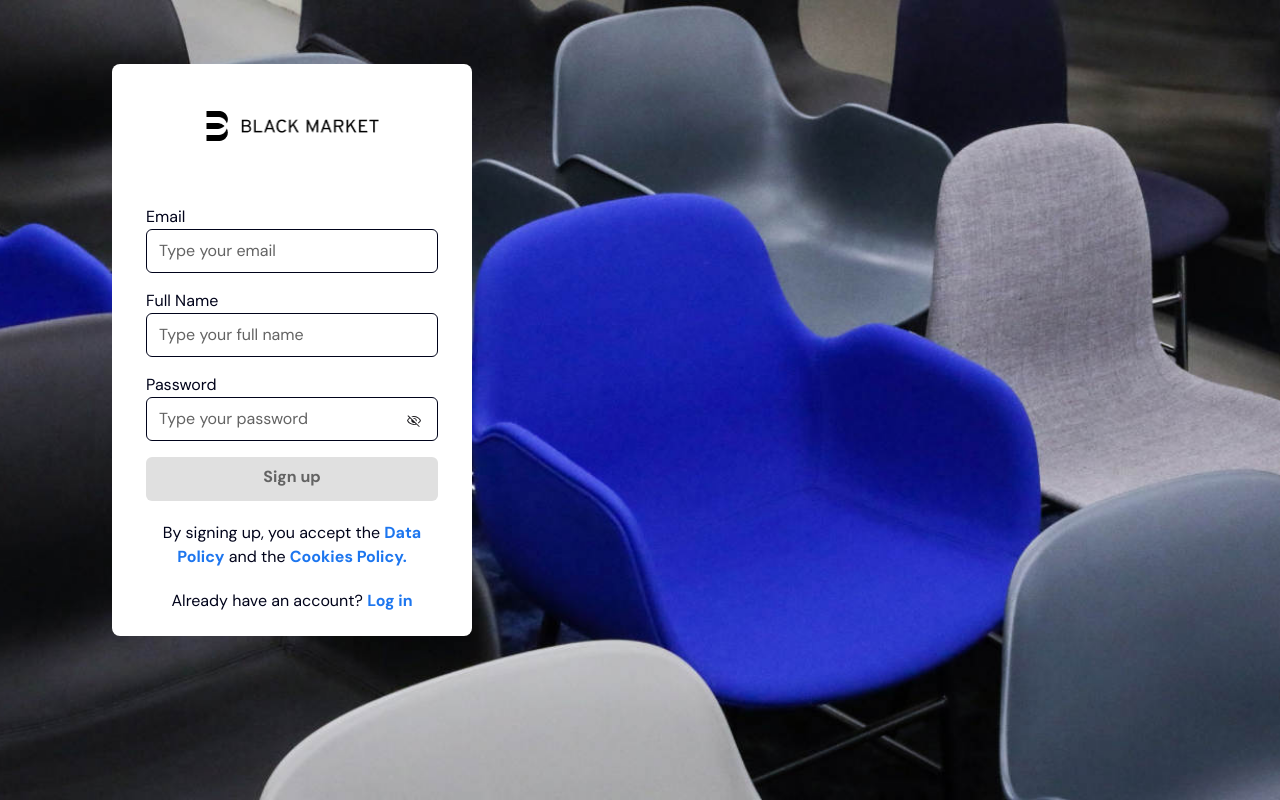
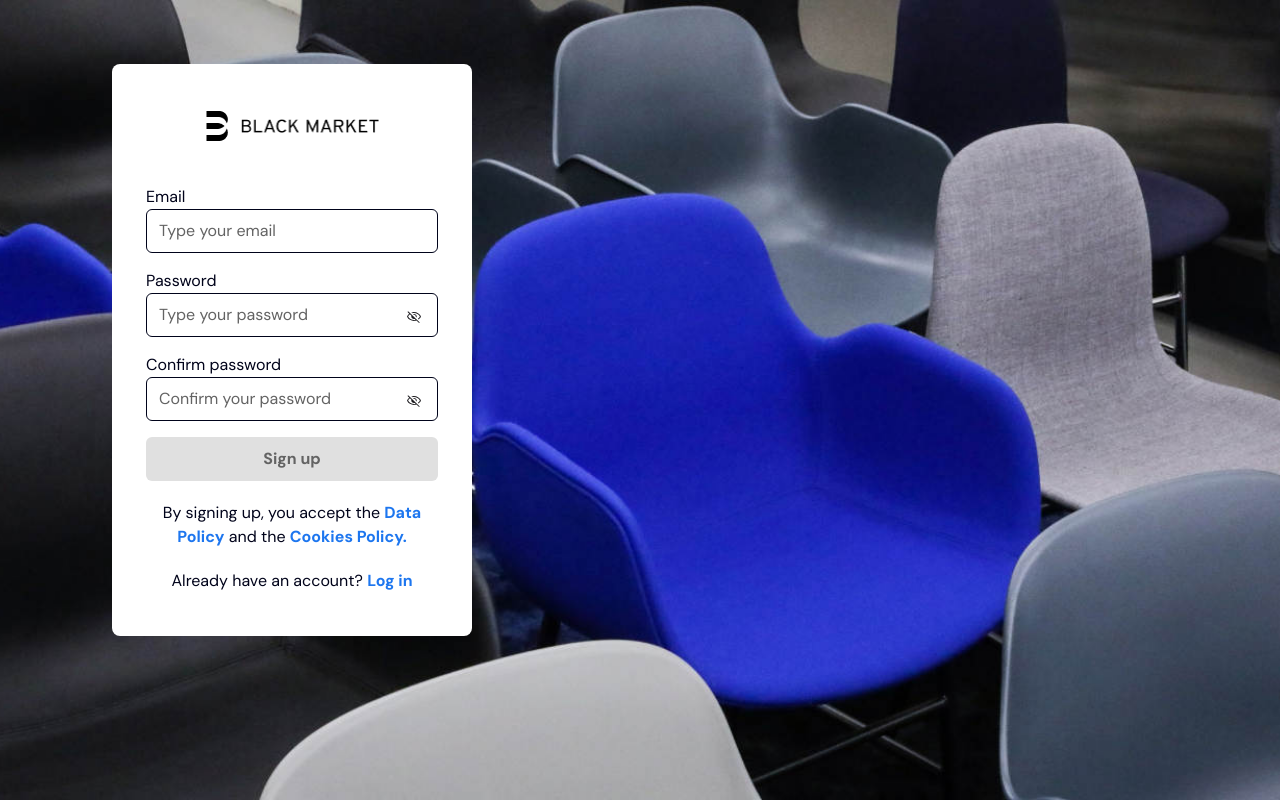
Before and after one commit to frankvielma/rs-blackmarket-fv, a Next.js app: page /signup in a window 1280 px wide. Built offline with nearby package versions, Linux system fonts and the light colour scheme.

Commit message:
Create button component and refactoring

```diff
--- a/app/login/page.tsx
+++ b/app/login/page.tsx
@@ -1,5 +1,5 @@
 'use client'
-
+import Link from 'next/link'
 import InputField from '@/components/InputField'
 import InputPassword from '@/components/InputPassword'
 import Logo from '@/components/Logo'
@@ -9,39 +9,57 @@ export default function Login() {
   return (
     <main className="flex h-[100vh] flex-col bg-[url('/images/bm_wallpaper.jpg')] bg-cover bg-center bg-no-repeat px-6 py-16 text-base text-dark-violet md:px-28">
       <div className="h-[366px] max-w-[328px] rounded-lg border-black bg-white px-[34px] md:h-[425px] md:max-w-[360px]">
-        <Logo />
+        <div className="pb-5 pt-[40px] md:p-[47px] md:pb-7">
+          <Logo />
+        </div>
+
         <form>
           <InputField
             type={'email'}
-            name={'email'}
+            id={'email'}
             label={'Email'}
             placeholder={'Type your email'}
           />
           <InputPassword
-            name={'password'}
+            id={'password'}
             label={'Password'}
             placeholder={'Type your password'}
           />
           <div className="flex flex-col">
-            <input
+            <Button
               type="submit"
-              value="Log in"
-              className="custom-focus custom-active btn-hover mx-[34px] h-[44px] w-auto rounded-md border border-dark-violet bg-dark-violet font-bold text-white"
-            />
+              variant="primary"
+              size="large"
+              option="default"
+              withIcon={false}
+            >
+              Log in
+            </Button>
           </div>
         </form>
-        <div className="pt-4 text-center md:pt-9">
-          <a
+        <div className="pt-4 text-center md:pt-8">
+          <Link
             href="/forgot-password"
             className="link-focus link-hover link-active mt-10"
           >
             I forgot my password.
-          </a>
+          </Link>
         </div>
       </div>
       <div className="mt-4 h-[121px] max-w-[328px] rounded-lg border-black bg-white md:h-[130px] md:max-w-[360px]">
-        <div className="mt-5 text-center">Don&apos;t have an account?</div>
-        <Button name={'Sign Up'} link={'/signup'} />
+        <div className="m-4 text-center">Don&apos;t have an account?</div>
+        <Link href="/signup" tabIndex={-1}>
+          <div className="mx-[34px] flex flex-col">
+            <Button
+              variant="outline"
+              size="large"
+              option="default"
+              withIcon={false}
+            >
+              Sign up
+            </Button>
+          </div>
+        </Link>
       </div>
     </main>
   )
--- a/app/signup/page.tsx
+++ b/app/signup/page.tsx
@@ -1,45 +1,63 @@
 'use client'
+import Link from 'next/link'
 import InputField from '@/components/InputField'
 import InputPassword from '@/components/InputPassword'
 import Logo from '@/components/Logo'
+import Button from '@/components/Button'
 
 export default function SignUp() {
   return (
     <main className="flex h-[100vh] flex-col bg-[url('/images/bm_wallpaper.jpg')] bg-cover bg-center bg-no-repeat px-6 py-16 text-base text-dark-violet md:px-28">
       <div className="h-[496px] max-w-[328px] rounded-lg border-black bg-white px-[34px] md:h-[572px] md:max-w-[360px]">
-        <Logo />
+        <div className="pb-5 pt-[40px] md:p-[47px] md:pb-7">
+          <Logo />
+        </div>
+
         <form>
           <InputField
             type={'email'}
-            name={'email'}
+            id={'email'}
             label={'Email'}
             placeholder={'Type your email'}
           />
-          <InputField
-            type={'text'}
-            name={'text'}
-            label={'Full Name'}
-            placeholder={'Type your full name'}
-          />
           <InputPassword
-            name={'password'}
+            id={'password1'}
             label={'Password'}
             placeholder={'Type your password'}
           />
+          <InputPassword
+            id={'password2'}
+            label={'Confirm password'}
+            placeholder={'Confirm your password'}
+          />
         </form>
-        <div className="btn-disabled mt-4 h-[44px] w-auto rounded-md pt-2 text-center">
-          Sign up
+
+        <div className="flex flex-col">
+          <Button
+            variant="primary"
+            size="large"
+            option="disabled"
+            withIcon={false}
+          >
+            Sign up
+          </Button>
         </div>
 
         <div className="mt-5 text-center">
           By signing up, you accept the{' '}
-          <a href="#" className="link-focus link-hover link-active">
+          <Link
+            href="/data_policy"
+            className="link-focus link-hover link-active"
+          >
             Data Policy
-          </a>{' '}
+          </Link>{' '}
           and the{' '}
-          <a href="#" className="link-focus link-hover link-active">
+          <Link
+            href="/cookies_policy"
+            className="link-focus link-hover link-active"
+          >
             Cookies Policy.
-          </a>
+          </Link>
         </div>
         <div className="mt-5 text-center">
           Already have an account?{' '}
--- a/components/Button.tsx
+++ b/components/Button.tsx
@@ -1,11 +1,29 @@
-import Link from 'next/link'
+interface Props extends React.ButtonHTMLAttributes<HTMLButtonElement> {
+  variant: 'primary' | 'outline'
+  size: 'small' | 'large'
+  option: 'default' | 'disabled'
+  withIcon: boolean
+}
 
-export default function Button({ name = '', link = '' }) {
-  return (
-    <Link href={link} className="focus:outline-none">
-      <div className="custom-focus custom-active custom-hover btn-hover mx-[34px] mt-4 h-[44px] w-auto rounded-md border border-dark-violet bg-white p-2 text-center font-bold text-black active:bg-hover">
-        <button className="focus:outline-none">{name}</button>
-      </div>
-    </Link>
-  )
+export default function Button({
+  variant,
+  size,
+  option,
+  withIcon,
+  ...props
+}: Props) {
+  const classbutton = `h-[44px] rounded-md border text-center font-bold
+    ${
+      variant === 'primary'
+        ? 'bg-black text-white border-none'
+        : 'bg-white text-black border-dark-violet'
+    }
+    ${
+      option === 'disabled'
+        ? 'btn-disabled outline-none cursor-not-allowed'
+        : 'custom-active custom-focus btn-hover active:bg-hover'
+    }
+    `
+
+  return <button type="button" {...props} className={classbutton} />
 }
--- a/components/InputField.tsx
+++ b/components/InputField.tsx
@@ -1,6 +1,6 @@
 export default function InputField({
   type = '',
-  name = '',
+  id = '',
   label = '',
   placeholder = '',
 }) {
@@ -10,7 +10,7 @@ export default function InputField({
         {label}
       </label>
       <input
-        name={name}
+        id={id}
         placeholder={placeholder}
         className="custom-input custom-focus custom-hover custom-active md:h-[44px]"
         type={type}
--- a/components/InputPassword.tsx
+++ b/components/InputPassword.tsx
@@ -2,7 +2,7 @@ import Image from 'next/image'
 import { useState } from 'react'
 
 export default function InputPassword({
-  name = '',
+  id = '',
   label = '',
   placeholder = '',
 }) {
@@ -19,7 +19,7 @@ export default function InputPassword({
       <div className="flex flex-col">
         <input
           className="custom-input custom-focus custom-hover custom-active md:h-[44px]"
-          name={name}
+          id={id}
           placeholder={placeholder}
           type={isActive ? 'password' : 'text'}
         />
--- a/components/Logo.tsx
+++ b/components/Logo.tsx
@@ -2,7 +2,6 @@ import Image from 'next/image'
 
 export default function Logo() {
   return (
-    <div className="pb-5 pt-[40px] md:p-[47px] md:pb-12">
     <Image
       className="m-auto"
       src="/images/bm_logo.png"
@@ -10,6 +9,5 @@ export default function Logo() {
       width={173}
       alt="Black Market Logo"
     />
-    </div>
   )
 }
```
Also changed, not shown: 1 other file (tests, documents, lock files or other folders). Lines whose indentation alone changed are shown as unchanged.
